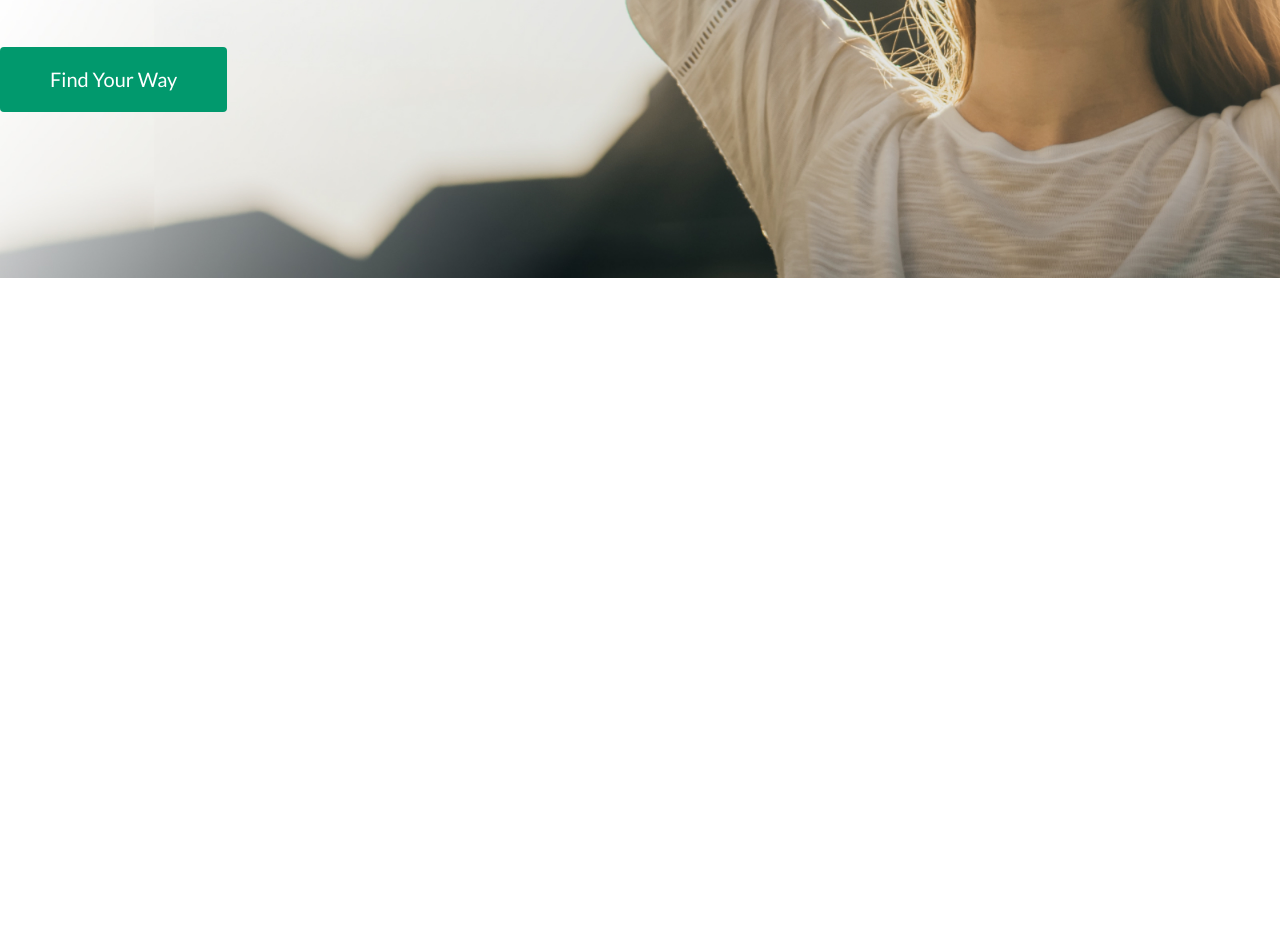
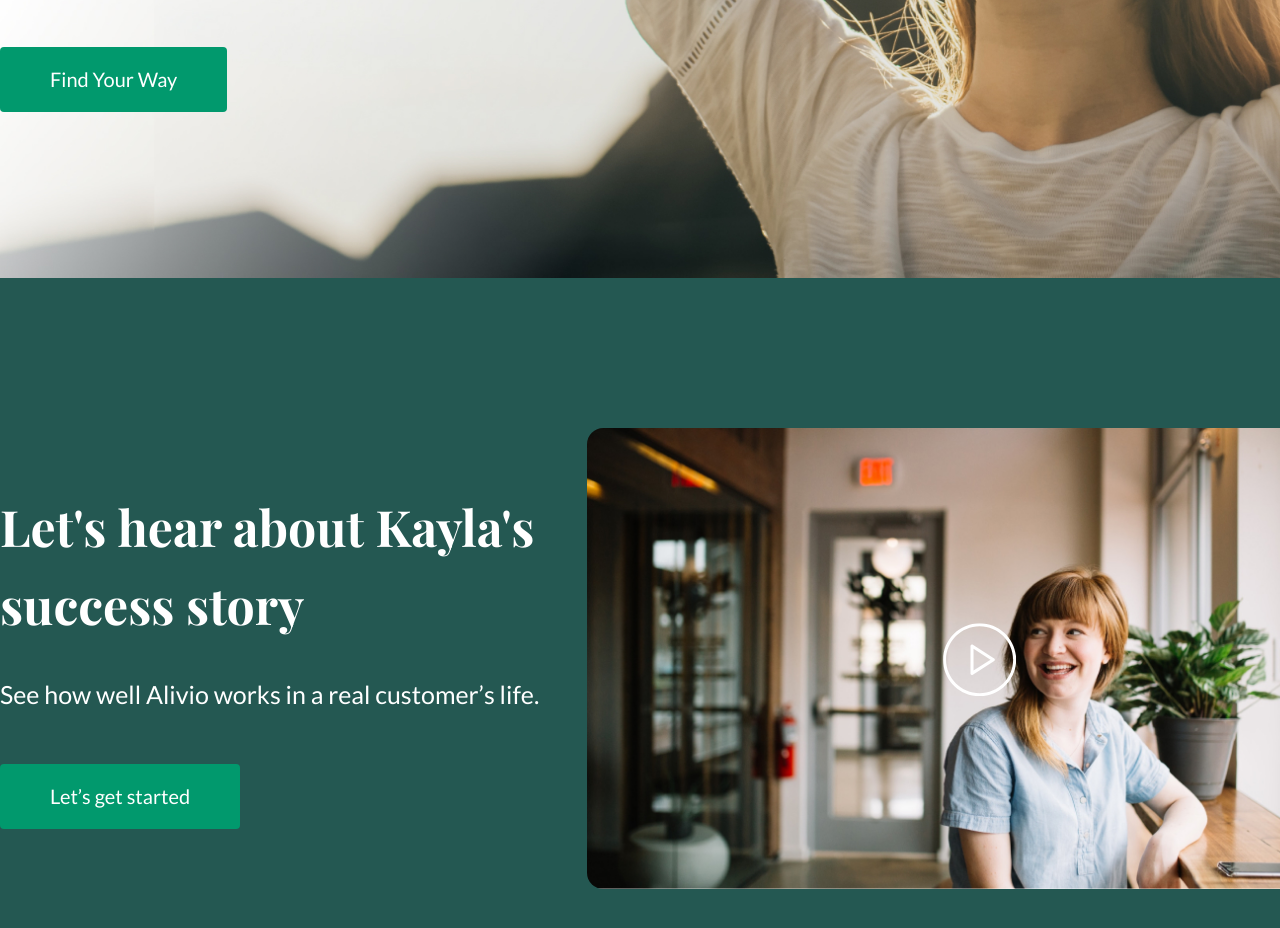
Before and after one commit to Nizrum/alivio, a plain HTML site: page index.html in a window 1280 px wide. Shown: the part 522-1450 px from the top of the page. Before the commit the page ends 800 px from the top, so only its background shows below. Drawn offline with nearby package versions, Linux system fonts and the light colour scheme.

Commit message:
Сверстал секцию с видео-отзывом
Сверстал секцию с видео-отзывом.

```diff
--- a/index.html
+++ b/index.html
@@ -59,5 +59,26 @@
             </div>
         </div>
     </section>
+    <section class="review">
+        <div class="review__container container">
+            <div class="review__wrapper">
+                <div class="review__text">
+                    <h2 class="review__title">
+                        Let's hear about Kayla's success story
+                    </h2>
+                    <p class="review__subtitle">
+                        See how well Alivio works
+                        in a real customer’s life.
+                    </p>
+                    <a href="#" class="review__button button">
+                        Let’s get started
+                    </a>
+                </div>
+                <a href="https://www.youtube.com/watch?v=dQw4w9WgXcQ" class="review__video" target="_blank">
+                    <img src="/images/video-review.jpg" alt="Видео-отзыв" class="review__image">
+                </a>
+            </div>
+        </div>
+    </section>
 </body>
 </html>
--- a/scss/style.scss
+++ b/scss/style.scss
@@ -93,7 +93,6 @@ body {
 .hero {
     background: url(../images/hero-bg.jpg) no-repeat;
     background-size: cover;
-    margin-bottom: 150px;
 
     &__container {
         display: flex;
@@ -119,3 +118,62 @@ body {
         margin-bottom: 50px;
     }
 }
+
+.review {
+    background-color: $green-900;
+    padding: 150px 0px;
+
+    &__wrapper {
+        display: flex;
+        align-items: center;
+        justify-content: space-between;
+    }
+
+    &__text {
+        width: 600px;
+    }
+
+    &__title {
+        font-family: 'Playfair Display', serif;
+        font-weight: 700;
+        font-size: 50px;
+        line-height: 157%;
+        color: #FFFFFF;
+        margin-bottom: 30px;
+    }
+
+    &__subtitle {
+        font-size: 25px;
+        line-height: 157%;
+        color: #FFFFFF;
+        margin-bottom: 50px;
+    }
+
+    &__video {
+        border-radius: 16.33px;
+        overflow: hidden;
+        position: relative;
+
+        &:after {
+            content: '';
+            position: absolute;
+            top: 50%;
+            left: 50%;
+            transform: translate(-50%, -50%);
+            width: 73px;
+            height: 73px;
+            background-image: url(../images/play-button.svg);
+        }
+
+        &:hover {
+
+            &:after {
+                opacity: 0.65;
+            }
+        }
+    }
+
+    &__image {
+        width: 800px;
+    }
+}
```
Also changed, not shown: css/style.css, images/play-button.svg (added), images/video-review.jpg (added).
